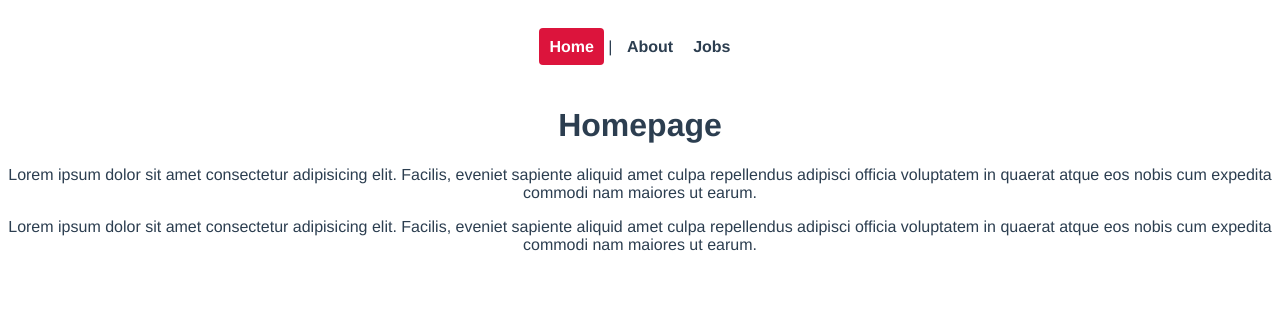
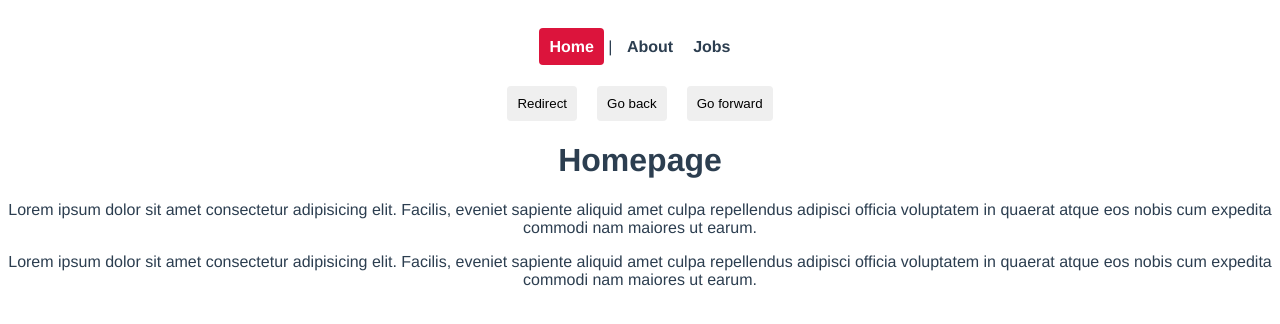
Before and after one commit to Jonnybuoy/vue-jobs-project, a Vue app: page / in a window 1280 px wide. Shown: the top 324 px of the page. Built offline with nearby package versions, Linux system fonts and the light colour scheme.

Commit message:
Programmatic navigation

```diff
--- a/src/App.vue
+++ b/src/App.vue
@@ -1,11 +1,32 @@
 <template>
-  <nav>
+  <div id="nav">
     <router-link to="/">Home</router-link> |
     <router-link :to="{ name: 'about'}">About</router-link>
     <router-link :to="{ name: 'Jobs'}">Jobs</router-link>
-  </nav>
+  </div>
+
+  <button @click="redirect">Redirect</button>
+  <button @click="back">Go back</button>
+  <button @click="forward">Go forward</button>
+
   <router-view/>
 </template>
+
+<script>
+export default {
+  methods: {
+    redirect() {
+      this.$router.push({ name: 'home' })
+    },
+    back() {
+      this.$router.go(-1)
+    },
+    forward() {
+      this.$router.go(1)
+    }
+  }
+}
+</script>
 
 <style>
 #app {
@@ -16,11 +37,11 @@
   color: #2c3e50;
 }
 
-nav {
+#nav {
   padding: 30px;
 }
 
-nav a {
+#nav a {
   font-weight: bold;
   color: #2c3e50;
   text-decoration: none;
@@ -28,9 +49,15 @@
   border-radius: 4px;
 }
 
-nav a.router-link-exact-active {
+#nav a.router-link-exact-active {
   color: white;
   background: crimson;
+}
 
+button {
+  margin: 0 10px;
+  padding: 10px;
+  border: none;
+  border-radius: 4px;
 }
 </style>
```
